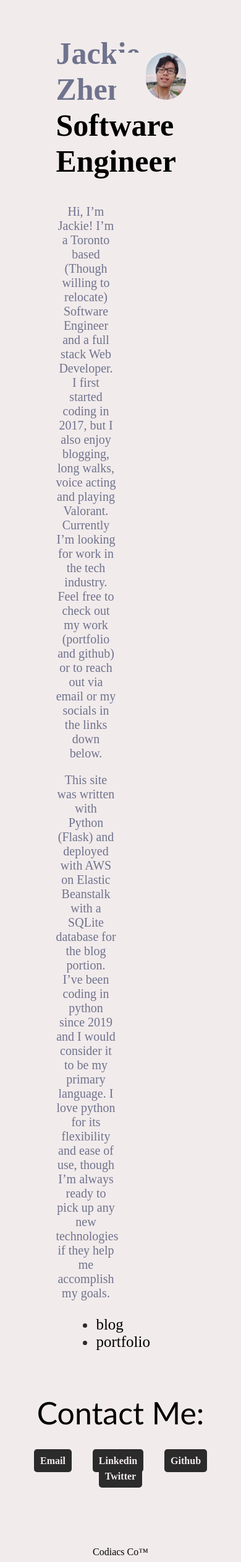
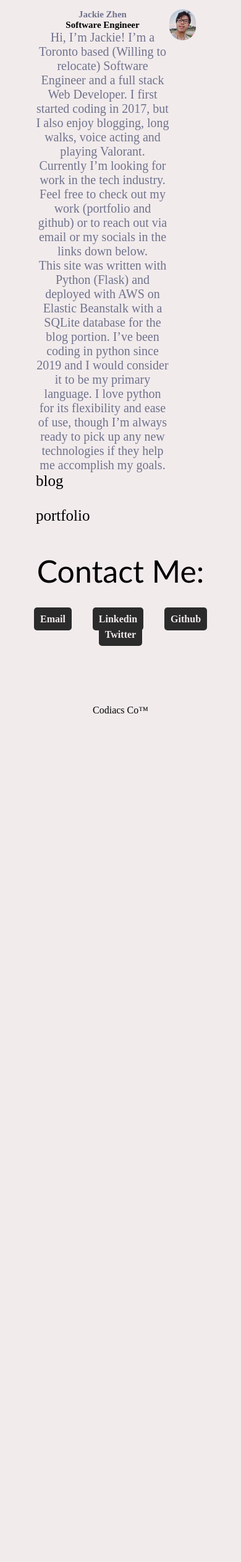
Before and after one commit to MicroOptimization/cdx_blog, a Flask app: page /profile.html in a window 390 px wide. Shown: the top 2520 px of the page at 62% size. After the commit the page ends 1151 px from the top, so only its background shows below. Run offline with Flask 3, Linux system fonts and the light colour scheme.

Commit message:
working on mobile optimization for my profile page

```diff
--- a/application.py
+++ b/application.py
@@ -43,6 +43,10 @@ def main():
     #print(render_template("index.html", articles=articles, session=session))
     #tz = pytz.timezone("Canada/Eastern")
     return render_template("index.html", articles=articles, session=session)
+
+@application.route("/profile.html")
+def profile():
+    return render_template("profile.html")
 
 @application.route("/new_article.html", methods=['GET', 'POST'])
 def add_new_article():
@@ -144,9 +148,5 @@ def dark_toggle():
 
     return redirect("/")
 
-@application.route("/profile.html")
-def profile():
-    return render_template("profile.html")
-
 if __name__ == "__main__":
     application.run(debug=True, use_reloader=False)
--- a/static/css/profile.css
+++ b/static/css/profile.css
@@ -93,3 +93,37 @@ li {
     margin-bottom: 0px;
     margin-top: 45px;
 }
+
+@media screen and (max-width: 800px) {
+    body * {
+        margin: 0px;
+        padding: 0px;
+    }
+
+    .bio_title {
+        font-size: 15px;
+    }
+
+    .text_div {
+        width:100%;
+        display:block;
+    }
+
+    .image_div {
+        width: 50%;
+        height: 100%;
+        margin: auto;
+        margin-top:0px;
+        margin-left:0px;
+    }
+
+    .wrapper_div * {
+        margin: 0px;
+        padding: 0px;
+
+        display: flex;
+        flex-direction: column;
+    }
+
+
+}
--- a/templates/profile.html
+++ b/templates/profile.html
@@ -16,7 +16,7 @@
         <!--<p class="bio_content">Lorem ipsum dolor sit amet, consectetur adipiscing elit. Duis et consectetur quam, in luctus felis. Vivamus sed nisl eros. Morbi tincidunt dignissim congue. Quisque tincidunt sem nec nibh luctus, vitae porta enim sodales. Maecenas ac malesuada erat. Praesent eleifend euismod elit, ut tincidunt libero rhoncus vel. Pellentesque ut fermentum risus. Praesent sodales magna vitae tellus tristique, sit amet porta magna dignissim. Sed libero ante, hendrerit ut fringilla malesuada, suscipit quis turpis. Quisque vitae euismod ex. Vestibulum ante ipsum primis in faucibus orci luctus et ultrices posuere cubilia curae; Nulla felis tortor, ullamcorper vel ante vel, porttitor imperdiet libero. Suspendisse efficitur sagittis tellus pharetra tempus egestas.</p>
         -->
         <p class="bio_content">
-        Hi, I’m Jackie! I’m a Toronto based (Though willing to relocate) Software Engineer and a full stack Web Developer. I first started coding in 2017, but I also enjoy blogging, long walks, voice acting and playing Valorant. Currently I’m looking for work in the tech industry. Feel free to check out my work (portfolio and github) or to reach out via email or my socials in the links down below.
+        Hi, I’m Jackie! I’m a Toronto based (Willing to relocate) Software Engineer and a full stack Web Developer. I first started coding in 2017, but I also enjoy blogging, long walks, voice acting and playing Valorant. Currently I’m looking for work in the tech industry. Feel free to check out my work (portfolio and github) or to reach out via email or my socials in the links down below.
         </p>
 
         <p class="bio_content">
@@ -30,7 +30,6 @@
             </ul>
         </div>
     </div>
-    <br><br>
 
     <div class="image_div">
         <img src="static/images/portrait_resized.jpg" alt="Jackie Zhen's Portrait" class="portrait" width="40%" height="40%">
```
